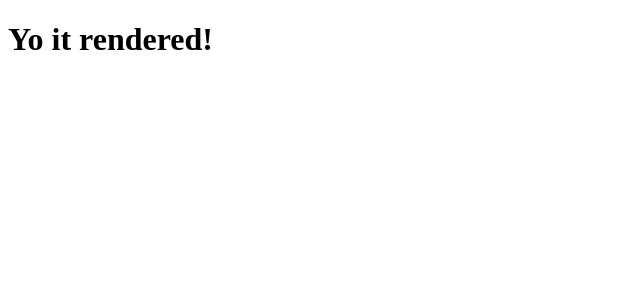
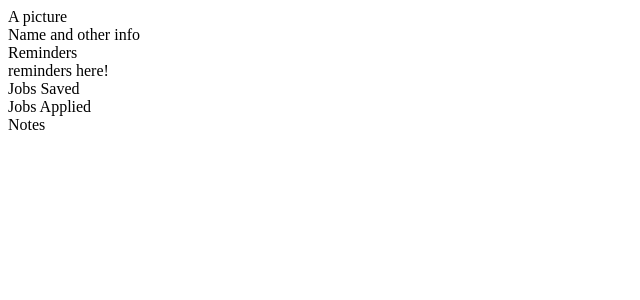
Before and after one commit to kevin-the-engi/JobSite, a React app: page / in a window 1280 px wide. Shown: the top 300 px of the page, without its empty margins (0-640 px from the left). Built offline with nearby package versions, Linux system fonts and the light colour scheme; the HTML template or start-up script is replaced by a standard one.

Commit message:
create basic framework for seeker profile

```diff
--- /dev/null
+++ b/client/src/components/AccountInfo.jsx
@@ -0,0 +1,9 @@
+import React from 'react';
+
+const AccountInfo = (props) => {
+  return(
+    <div>Name and other info</div>
+  );
+};
+
+export default AccountInfo;
--- a/client/src/components/App.jsx
+++ b/client/src/components/App.jsx
@@ -1,11 +1,17 @@
 import React, { useState, useEffect } from 'react';
+import styled from 'styled-components';
 
-const App = () => {
-  return (
-    <div>
-      <h1>Yo it rendered!</h1>
-    </div>
-  )
-}
+// import NavBar from './NavBar.jsx';
+import SeekerPortal from './SeekerPortal.jsx';
+
+const AppWrapper = styled.div`
+  margin: 0 auto;
+`;
+
+const App = () => (
+  <AppWrapper>
+    <SeekerPortal />
+  </AppWrapper>
+);
 
 export default App;
--- /dev/null
+++ b/client/src/components/AppliedJobs.jsx
@@ -0,0 +1,9 @@
+import React from 'react';
+
+const AppliedJobs = (props) => {
+  return(
+    <div>applied jobs here</div>
+  )
+}
+
+export default AppliedJobs;
--- /dev/null
+++ b/client/src/components/Notes.jsx
@@ -0,0 +1,9 @@
+import React from 'react';
+
+const Notes = (props) => {
+  return(
+    <div>notes here!</div>
+  );
+};
+
+export default Notes;
--- /dev/null
+++ b/client/src/components/Profile.jsx
@@ -0,0 +1,15 @@
+import React from 'react';
+
+import ProfilePic from './ProfilePic.jsx';
+import AccountInfo from './AccountInfo.jsx';
+
+const Profile = (props) => {
+  return(
+    <div>
+      <ProfilePic />
+      <AccountInfo />
+    </div>
+  )
+};
+
+export default Profile;
--- /dev/null
+++ b/client/src/components/ProfilePic.jsx
@@ -0,0 +1,11 @@
+import React from 'react';
+
+const ProfilePic = (props) => {
+  return(
+    <div>
+      A picture
+    </div>
+  );
+};
+
+export default ProfilePic;
--- /dev/null
+++ b/client/src/components/Reminders.jsx
@@ -0,0 +1,9 @@
+import React from 'react';
+
+const Reminders = (props) => {
+  return(
+    <div>reminders here!</div>
+  )
+};
+
+export default Reminders;
--- /dev/null
+++ b/client/src/components/SavedJobs.jsx
@@ -0,0 +1,9 @@
+import React from 'react';
+
+const SavedJobs = (props) => {
+  return(
+    <div>saved jobs here!</div>
+  )
+};
+
+export default SavedJobs;
--- /dev/null
+++ b/client/src/components/SeekerPortal.jsx
@@ -0,0 +1,25 @@
+import React from 'react';
+
+import Profile from './Profile.jsx';
+import Tabs from './Tabs.jsx';
+
+class SeekerPortal extends React.Component {
+  constructor(props) {
+    super(props);
+
+    this.state = {
+
+    }
+  }
+
+  render() {
+    return(
+      <div>
+        <Profile />
+        <Tabs />
+      </div>
+    );
+  };
+};
+
+export default SeekerPortal;
--- /dev/null
+++ b/client/src/components/Tabs.jsx
@@ -0,0 +1,50 @@
+import React, { useState, useEffect } from 'react';
+
+import Reminders from './Reminders.jsx';
+import SavedJobs from './SavedJobs.jsx';
+import AppliedJobs from './AppliedJobs.jsx';
+import Notes from './Notes.jsx';
+
+const Tabs = () => {
+  const [toggleState, setToggleState] = useState('reminders');
+
+  const toggleTab = (id) => {
+    setToggleState(id);
+  }
+
+  const handleClick = (event) => {
+    event.preventDefault();
+
+    let id = event.target.id;
+
+    toggleTab(id);
+  }
+
+  return(
+    <div className="container">
+      <div className="tabs">
+        <div id="reminders" onClick={handleClick}>
+          Reminders
+          {toggleState === 'reminders' ? <Reminders />: null}
+        </div>
+
+        <div id="savedJobs" onClick={handleClick}>
+          Jobs Saved
+          {toggleState === 'savedJobs' ? <SavedJobs />: null}
+        </div>
+
+        <div id="appliedJobs" onClick={handleClick}>
+          Jobs Applied
+          {toggleState === 'appliedJobs' ? <AppliedJobs />: null}
+        </div>
+
+        <div id="notes" onClick={handleClick}>
+          Notes
+          {toggleState === 'notes' ? <Notes />: null}
+        </div>
+      </div>
+    </div>
+  )
+}
+
+export default Tabs;
```
Also changed, not shown: client/src/components/Tab.jsx (added).
